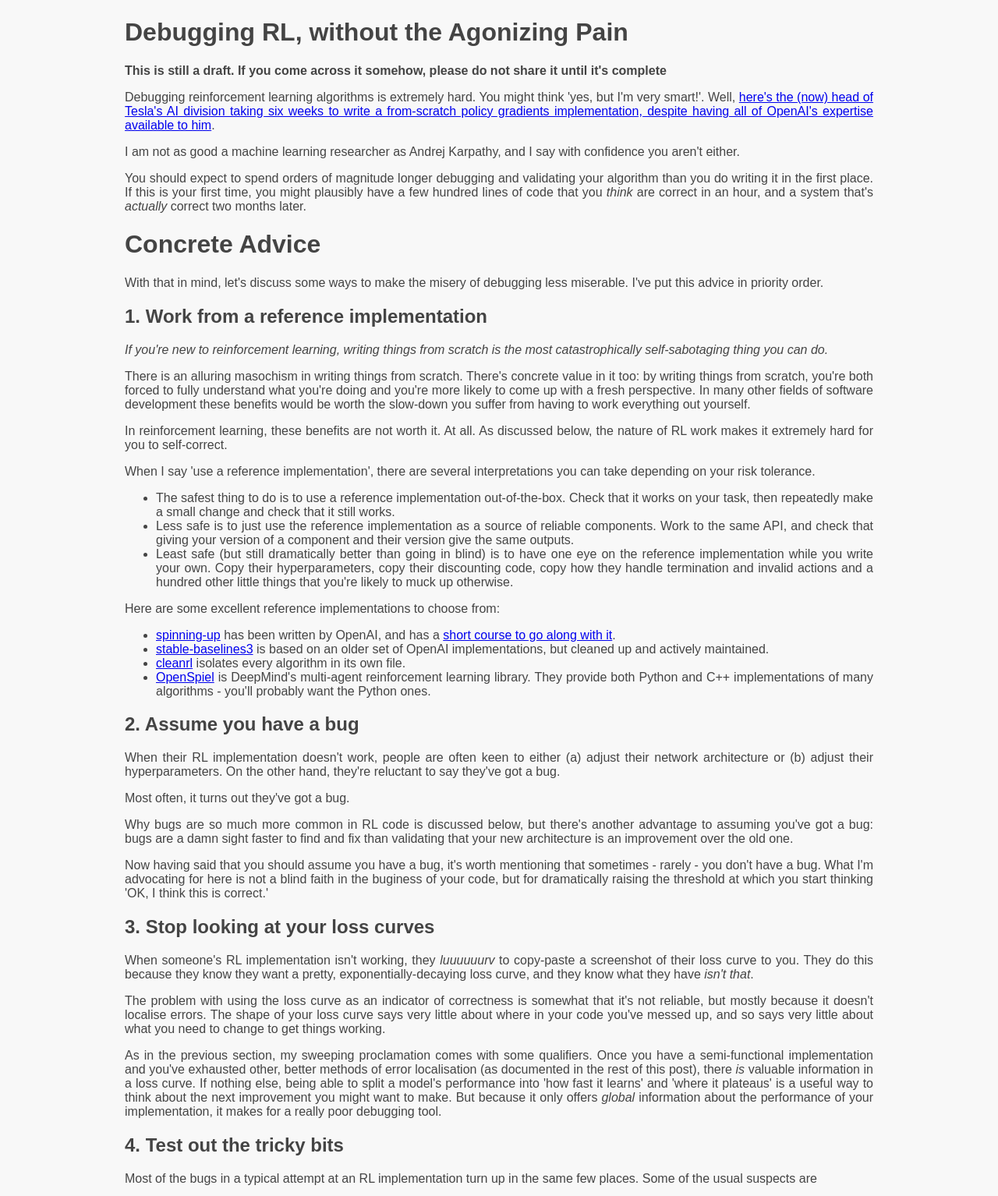
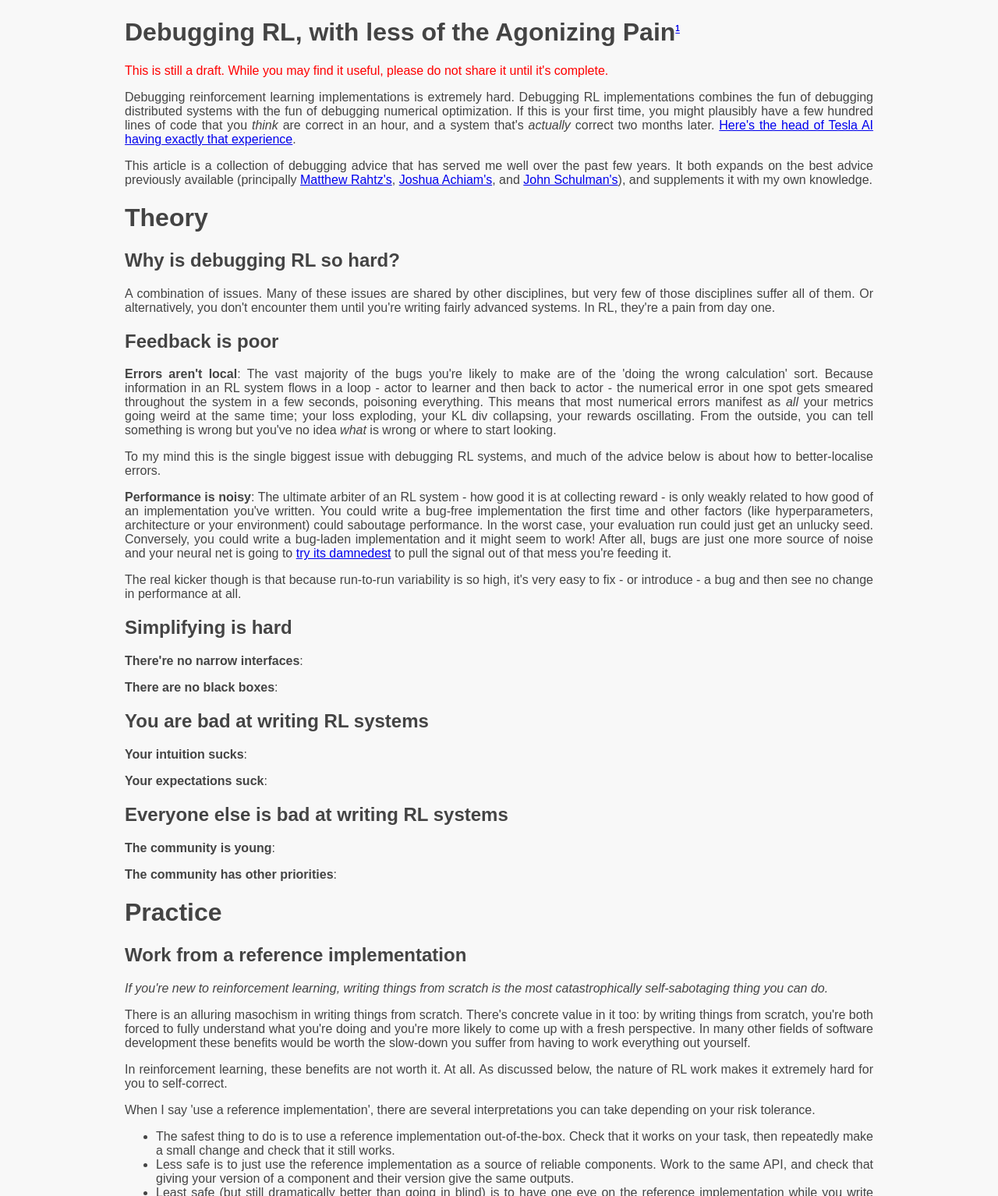
Before and after one commit to andyljones/andyljones.github.io, a plain HTML site: page posts/rl-debugging.html in a window 1280 px wide. Shown: the part 48-1582 px from the top of the page at 78% size. Drawn offline with Linux system fonts and the light colour scheme; no server answers.

Commit message:
Auto-generate

```diff
--- a/posts/rl-debugging.html
+++ b/posts/rl-debugging.html
@@ -249,14 +249,29 @@
 
     <div class="tinted">
       <div id="content" class="column">
-        <h1>Debugging RL, without the Agonizing Pain</h1>
-<p><strong>This is still a draft. If you come across it somehow, please do not share it until it's complete</strong></p>
-<p>Debugging reinforcement learning algorithms is extremely hard. You might think 'yes, but I'm very smart!'. Well, <a href="https://news.ycombinator.com/item?id=13519044">here's the (now) head of Tesla's AI division taking six weeks to write a from-scratch policy gradients implementation, despite having all of OpenAI's expertise available to him</a>.</p>
-<p>I am not as good a machine learning researcher as Andrej Karpathy, and I say with  confidence you aren't either.</p>
-<p>You should expect to spend orders of magnitude longer debugging and validating your algorithm than you do writing it in the first place. If this is your first time, you might plausibly have a few hundred lines of code that you <em>think</em> are correct in an hour, and a system that's <em>actually</em> correct two months later.</p>
-<h1>Concrete Advice</h1>
-<p>With that in mind, let's discuss some ways to make the misery of debugging less miserable. I've put this advice in priority order.</p>
-<h2>1. Work from a reference implementation</h2>
+        <h1>Debugging RL, with less of the Agonizing Pain<sup class="footnote-ref" id="fnref-shewchuk"><a href="#fn-shewchuk">1</a></sup></h1>
+<p><span style="color: red">This is still a draft. While you may find it useful, please do not share it until it's complete.</span></p>
+<p>Debugging reinforcement learning implementations is extremely hard. Debugging RL implementations combines the fun of debugging distributed systems with the fun of debugging numerical optimization. If this is your first time, you might plausibly have a few hundred lines of code that you <em>think</em> are correct in an hour, and a system that's <em>actually</em> correct two months later. <a href="https://news.ycombinator.com/item?id=13519044">Here's the head of Tesla AI having exactly that experience</a>.</p>
+<p>This article is a collection of debugging advice that has served me well over the past few years. It both expands on the best advice previously available (principally <a href="http://amid.fish/reproducing-deep-rl">Matthew Rahtz's</a>, <a href="https://spinningup.openai.com/en/latest/spinningup/spinningup.html#learn-by-doing">Joshua Achiam's</a>, and <a href="https://github.com/williamFalcon/DeepRLHacks">John Schulman's</a>), and supplements it with my own knowledge.</p>
+<h1>Theory</h1>
+<h2>Why is debugging RL so hard?</h2>
+<p>A combination of issues. Many of these issues are shared by other disciplines, but very few of those disciplines suffer all of them. Or alternatively, you don't encounter them until you're writing fairly advanced systems. In RL, they're a pain from day one.</p>
+<h2>Feedback is poor</h2>
+<p><strong>Errors aren't local</strong>: The vast majority of the bugs you're likely to make are of the 'doing the wrong calculation' sort. Because information in an RL system flows in a loop - actor to learner and then back to actor - the numerical error in one spot gets smeared throughout the system in a few seconds, poisoning everything. This means that most numerical errors manifest as <em>all</em> your metrics going weird at the same time; your loss exploding, your KL div collapsing, your rewards oscillating. From the outside, you can tell something is wrong but you've no idea <em>what</em> is wrong or where to start looking.</p>
+<p>To my mind this is the single biggest issue with debugging RL systems, and much of the advice below is about how to better-localise errors.</p>
+<p><strong>Performance is noisy</strong>: The ultimate arbiter of an RL system - how good it is at collecting reward - is only weakly related to how good of an implementation you've written. You could write a bug-free implementation the first time and other factors (like hyperparameters, architecture or your environment) could saboutage performance. In the worst case, your evaluation run could just get an unlucky seed. Conversely, you could write a bug-laden implementation and it might seem to work! After all, bugs are just one more source of noise and your neural net is going to <a href="https://twitter.com/gwern/status/1014978860369182722">try its damnedest</a> to pull the signal out of that mess you're feeding it.</p>
+<p>The real kicker though is that because run-to-run variability is so high, it's very easy to fix - or introduce - a bug and then see no change in performance at all.</p>
+<h2>Simplifying is hard</h2>
+<p><strong>There're no narrow interfaces</strong>:</p>
+<p><strong>There are no black boxes</strong>:</p>
+<h2>You are bad at writing RL systems</h2>
+<p><strong>Your intuition sucks</strong>:</p>
+<p><strong>Your expectations suck</strong>:</p>
+<h2>Everyone else is bad at writing RL systems</h2>
+<p><strong>The community is young</strong>:</p>
+<p><strong>The community has other priorities</strong>:</p>
+<h1>Practice</h1>
+<h2>Work from a reference implementation</h2>
 <p><em>If you're new to reinforcement learning, writing things from scratch is the most catastrophically self-sabotaging thing you can do.</em></p>
 <p>There is an alluring masochism in writing things from scratch. There's concrete value in it too: by writing things from scratch, you're both forced to fully understand what you're doing and you're more likely to come up with a fresh perspective. In many other fields of software development these benefits would be worth the slow-down you suffer from having to work everything out yourself.</p>
 <p>In reinforcement learning, these benefits are not worth it. At all. As discussed below, the nature of RL work makes it extremely hard for you to self-correct.</p>
@@ -273,16 +288,16 @@
 <li><a href="https://github.com/vwxyzjn/cleanrl/tree/master/cleanrl">cleanrl</a> isolates every algorithm in its own file.</li>
 <li><a href="https://github.com/deepmind/open_spiel">OpenSpiel</a> is DeepMind's multi-agent reinforcement learning library. They provide both Python and C++ implementations of many algorithms - you'll probably want the Python ones.</li>
 </ul>
-<h2>2. Assume you have a bug</h2>
+<h2>Assume you have a bug</h2>
 <p>When their RL implementation doesn't work, people are often keen to either (a) adjust their network architecture or (b) adjust their hyperparameters. On the other hand, they're reluctant to say they've got a bug.</p>
 <p>Most often, it turns out they've got a bug.</p>
 <p>Why bugs are so much more common in RL code is discussed below, but there's another advantage to assuming you've got a bug: bugs are a damn sight faster to find and fix than validating that your new architecture is an improvement over the old one.</p>
 <p>Now having said that you should assume you have a bug, it's worth mentioning that sometimes - rarely - you don't have a bug. What I'm advocating for here is not a blind faith in the buginess of your code, but for dramatically raising the threshold at which you start thinking 'OK, I think this is correct.'</p>
-<h2>3. Stop looking at your loss curves</h2>
+<h2>Loss curves are a red herring</h2>
 <p>When someone's RL implementation isn't working, they <em>luuuuuurv</em> to copy-paste a screenshot of their loss curve to you. They do this because they know they want a pretty, exponentially-decaying loss curve, and they know what they have <em>isn't that</em>.</p>
 <p>The problem with using the loss curve as an indicator of correctness is somewhat that it's not reliable, but mostly because it doesn't localise errors. The shape of your loss curve says very little about where in your code you've messed up, and so says very little about what you need to change to get things working.</p>
 <p>As in the previous section, my sweeping proclamation comes with some qualifiers. Once you have a semi-functional implementation and you've exhausted other, better methods of error localisation (as documented in the rest of this post), there <em>is</em> valuable information in a loss curve. If nothing else, being able to split a model's performance into 'how fast it learns' and 'where it plateaus' is a useful way to think about the next improvement you might want to make. But because it only offers <em>global</em> information about the performance of your implementation, it makes for a really poor debugging tool.</p>
-<h2>4. Test out the tricky bits</h2>
+<h2>Unit test the tricky bits</h2>
 <p>Most of the bugs in a typical attempt at an RL implementation turn up in the same few places. Some of the usual suspects are</p>
 <ul>
 <li>reward discounting, especially around episode resets</li>
@@ -291,7 +306,7 @@
 </ul>
 <p>Fortunately, these components are all really easy to test! They've got none of the issues that validating RL algorithms as a whole has. These components are deterministic, they're easy to factor out, and they're fast. Checking you've got the termination right on your reward discounting is <a href="https://github.com/andyljones/megastep/blob/master/megastep/demo/learning.py#L134-L159">a few lines</a>.</p>
 <p>What's even better is that most of the time, <em>as you write these things</em> you know you're messing them up. If you're not certain whether you've just accumulated the reward on one side of the reset or the other, <em>put a test in</em>.</p>
-<h2>5. Use simpler environments. No, even simpler than that.</h2>
+<h2>Use probe environments.</h2>
 <p>The usual advice to people writing RL algorithms is to use a simple environment like the <a href="https://gym.openai.com/envs/#classic_control">classic control ones from the Gym</a>.</p>
 <p>Thing is, these envs have the same problem as looking at loss curves: at best they give you a noisy indicator, and if the noisy indicator looks poor you don't know <em>why</em> it looks poor. They don't localise errors.</p>
 <p>Instead, construct environments that <em>do</em> localise errors. In a recent project, I used</p>
@@ -311,7 +326,7 @@
 <li>an output that'll transform flat vectors from your network into the outputs the env expects.</li>
 </ul>
 <p>This is an idea that's been developed a few times independently, though I can't remember where else I've seen it just this second. You can find my own (undocumented) implementation <a href="https://github.com/andyljones/megastep/blob/23347dbc4698626408e4c5047c9f5b0a803c4e72/megastep/demo/heads.py#L69-L75">here</a>.</p>
-<h2>6. Use simple agents. No, even simpler than that.</h2>
+<h2>Use probe agents.</h2>
 <p>In much the same way that you can simplify your environments to localise errors, you can do the same with your agents too.</p>
 <ul>
 <li>Cheats</li>
@@ -319,7 +334,7 @@
 <li>Tabular</li>
 </ul>
 <p>TODO: More of this.</p>
-<h2>7. Log <em>everything</em></h2>
+<h2>Log excessively.</h2>
 <p>The last three sections have involved controlled experiments of a sort, where you place your components in a known setup and see how they act. The complement to a controlled experiment is an observational study: watching your system in its natural habitat <em>very carefully</em> and seeing if you can spot anything anomalous.</p>
 <p>In reinforcement learning, watching your system carefully means logging. Lots of logging. Below are some of the logs I've found particularly useful.</p>
 <h3>Relative policy entropy</h3>
@@ -405,26 +420,18 @@
 <li><p><strong>Policy and value losses</strong>: should fall dramatically at the start of training, then level out.</p>
 </li>
 </ul>
-<h1>Why is debugging RL so hard?</h1>
-<p>As with many 'failures', the overall pain <a href="https://en.wikipedia.org/wiki/Swiss_cheese_model">is a product of many small pains</a>. Many of these pains are shared by other kinds of systems, but reinforcement learning is rare in having them all in one place.</p>
-<h2>Failure is hidden</h2>
-<p><strong>Everything has to work for anything to work</strong>:</p>
-<p><strong>Performance is noisy</strong>:</p>
-<h2>Simplifying is hard</h2>
-<p><strong>There're no good interfaces</strong>:</p>
-<p><strong>There are no good black boxes</strong>:</p>
-<h2>You are bad at writing RL systems</h2>
-<p><strong>Your intuition sucks</strong>:</p>
-<p><strong>Your expectations suck</strong>:</p>
-<h2>Everyone else is bad at writing RL systems</h2>
-<p><strong>The community is young</strong>:</p>
-<p><strong>The community has other priorities</strong>:</p>
+<h1>Theory</h1>
 <h1>A Broad Framework</h1>
 <ul>
 <li>Focus your efforts</li>
 <li>Localise your errors</li>
 <li>Maximise detection rate</li>
 </ul>
+<div class="footnotes">
+<hr>
+<ol><li id="fn-shewchuk"><p><a href="https://www.cs.cmu.edu/~quake-papers/painless-conjugate-gradient.pdf">After JR Shewchuk</a><a href="#fnref-shewchuk" class="footnote">&#8617;</a></p></li>
+</ol>
+</div>
 
       </div>
       <div class="column">
```
Also changed, not shown: rss.xml (+1 -1 lines), 2 other files.
